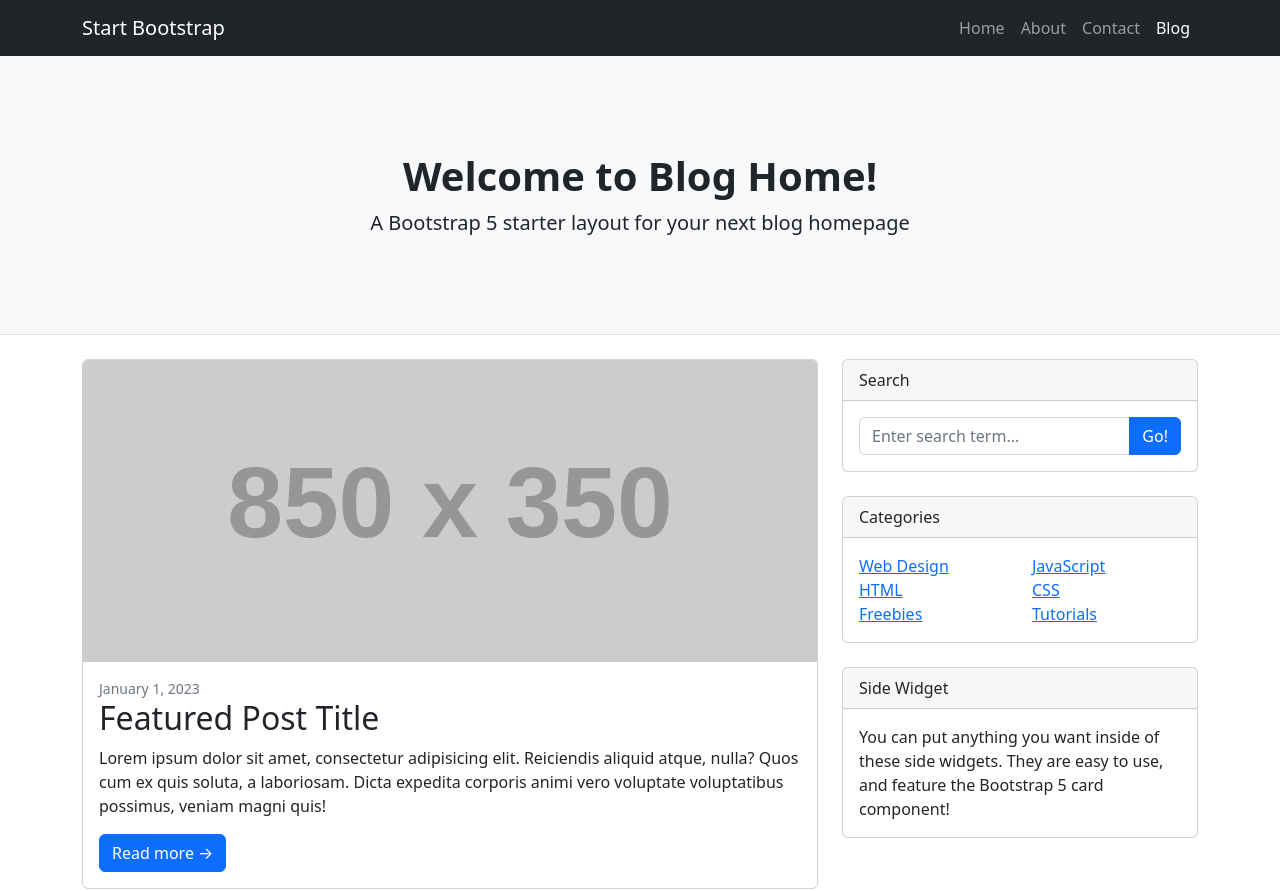
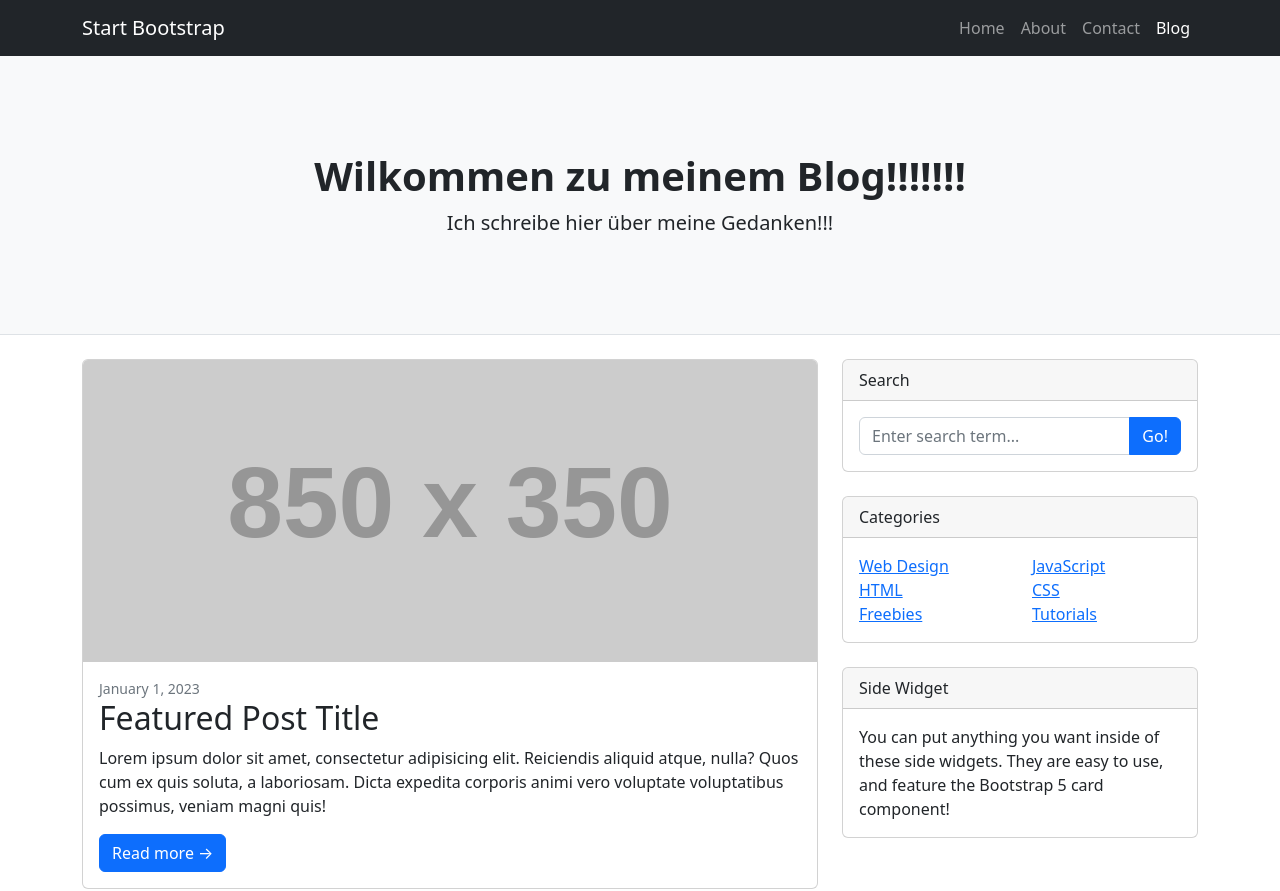
Before and after one commit to Morteza-Sharafi/web, a plain HTML site: page index.html in a window 1280 px wide. Shown: the top 891 px of the page. Drawn offline with nearby package versions, Linux system fonts and the light colour scheme; placeholder pictures from the web are drawn by us.

Commit message:
Changed the Header Content

```diff
--- a/index.html
+++ b/index.html
@@ -31,8 +31,8 @@
         <header class="py-5 bg-light border-bottom mb-4">
             <div class="container">
                 <div class="text-center my-5">
-                    <h1 class="fw-bolder">Welcome to Blog Home!</h1>
-                    <p class="lead mb-0">A Bootstrap 5 starter layout for your next blog homepage</p>
+                    <h1 class="fw-bolder">Wilkommen zu meinem Blog!!!!!!!</h1>
+                    <p class="lead mb-0">Ich schreibe hier über meine Gedanken!!!</p>
                 </div>
             </div>
         </header>
```
